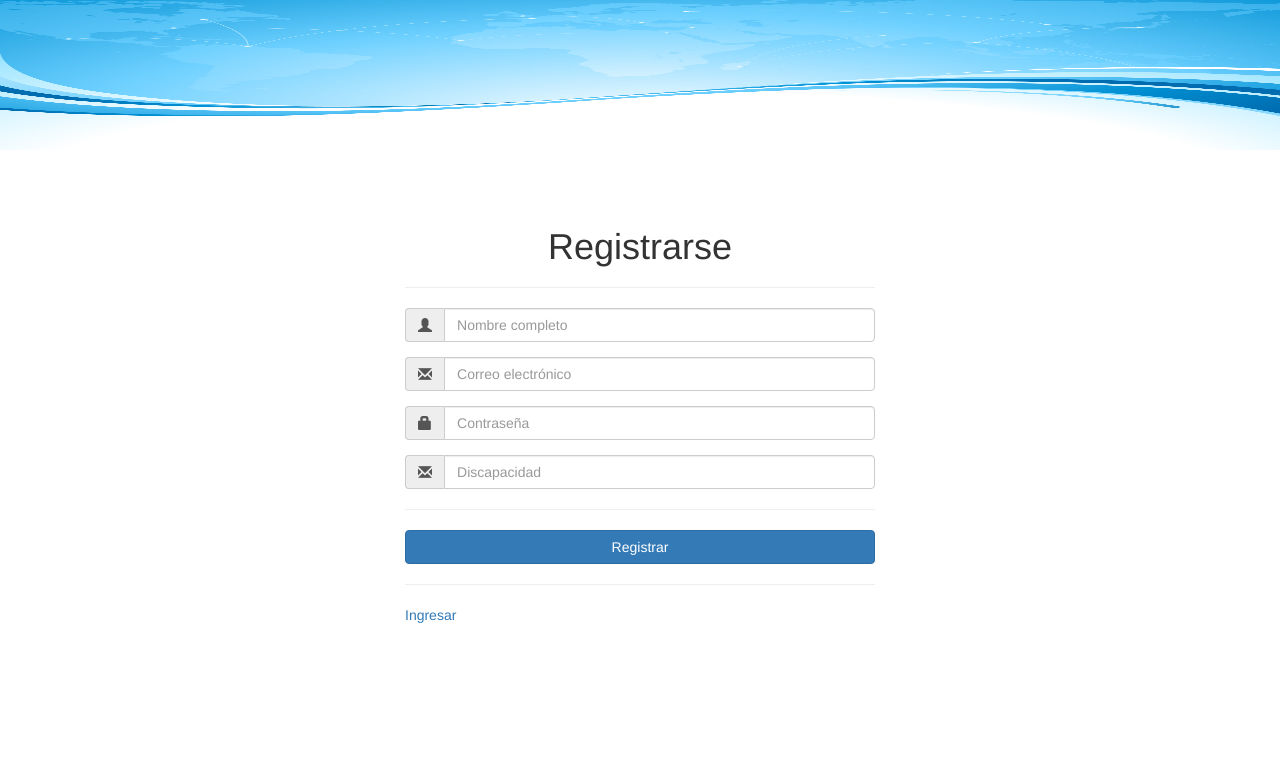
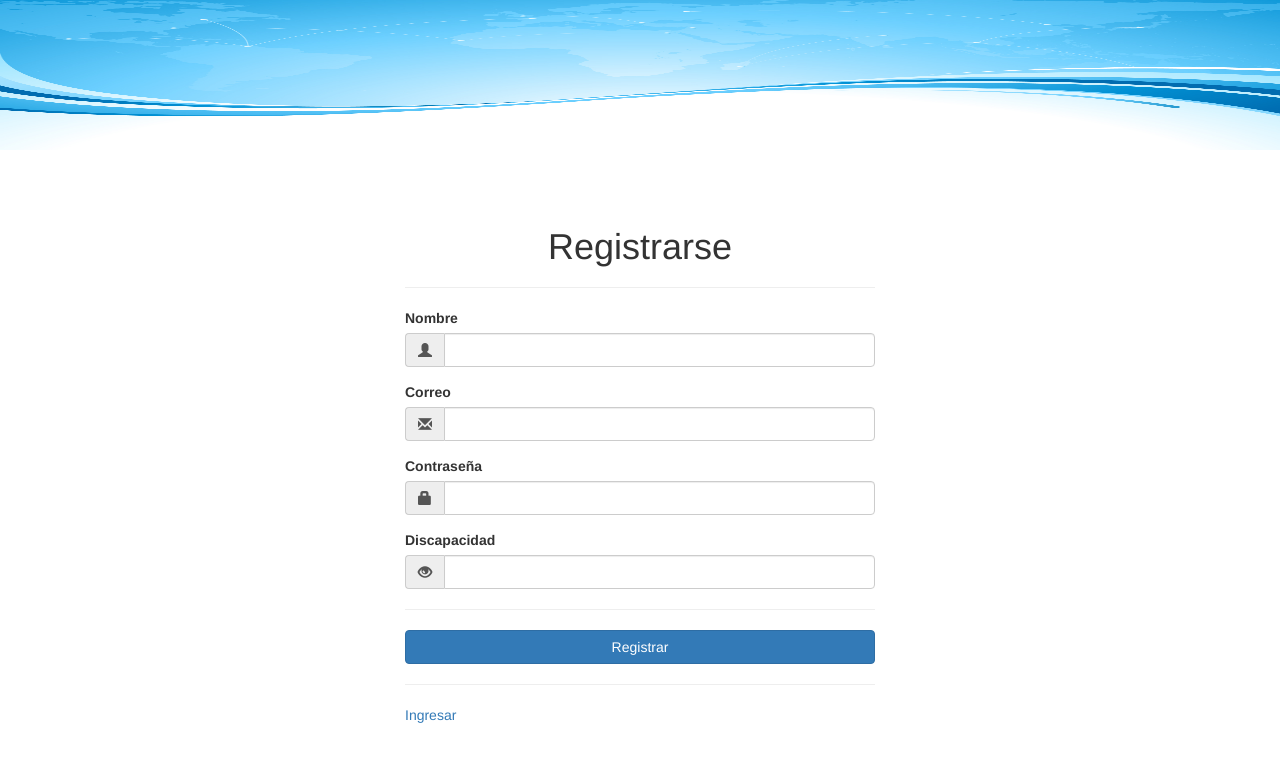
Before and after one commit to jsgf93/VisualDisabilities, a PHP site: page /register.php in a window 1280 px wide. Shown: the top 762 px of the page. Run offline with PHP 8.4, Linux system fonts and the light colour scheme; data that the repository does not hold is empty.

Commit message:
label and for tag - wcag 2.0 and some updates

```diff
--- a/prototype/evaluacionCurso.php
+++ b/prototype/evaluacionCurso.php
@@ -57,7 +57,7 @@ $userRow=mysql_fetch_array($res);?>
         </div>
     </nav>
     <div id="wapper">
-        <div class="container">
+        <div class="container" id="dina4">
             <div class="page-header">
                 <br>
                 <h1 class="text-center" tabindex="0"><strong>Evaluacion de la primera lección</strong></h1>
--- a/prototype/register.php
+++ b/prototype/register.php
@@ -141,33 +141,38 @@
 			?>
 
             <div class="form-group">
+                <label for="nombre">Nombre</label>
             	<div class="input-group">
                 <span class="input-group-addon"><span class="glyphicon glyphicon-user"></span></span>
-            	<input type="text" name="name" class="form-control" placeholder="Nombre completo" maxlength="50" value="<?php echo $name ?>" aria-label="nombre" tabindex="0"/>
+            	    <input type="text" id="nombre" name="name" class="form-control" maxlength="50" value="<?php echo $name ?>" aria-label="nombre" tabindex="0"/>
+
                 </div>
                 <span class="text-danger"><?php echo $nameError; ?></span>
             </div>
 
             <div class="form-group">
+                <label for="correo">Correo</label>
             	<div class="input-group">
                 <span class="input-group-addon"><span class="glyphicon glyphicon-envelope"></span></span>
-            	<input type="email" name="email" class="form-control" placeholder="Correo electrónico" maxlength="40" value="<?php echo $email ?>" aria-label="correo electronico" tabindex="0"/>
+            	<input type="email" id="correo" name="email" class="form-control" maxlength="40" value="<?php echo $email ?>" aria-label="correo electronico" tabindex="0"/>
                 </div>
                 <span class="text-danger"><?php echo $emailError; ?></span>
             </div>
 
             <div class="form-group">
+                <label for="psw">Contraseña</label>
             	<div class="input-group">
                 <span class="input-group-addon"><span class="glyphicon glyphicon-lock"></span></span>
-            	<input type="password" name="pass" class="form-control" placeholder="Contraseña" maxlength="15" aria-label="Contraseña" tabindex="0"/>
+            	<input type="password" id="psw" name="pass" class="form-control" maxlength="15" aria-label="Contraseña" tabindex="0"/>
                 </div>
                 <span class="text-danger"><?php echo $passError; ?></span>
             </div>
 
             <div class="form-group">
+                <label for="discapacidad">Discapacidad</label>
             	<div class="input-group">
-                <span class="input-group-addon"><span class="glyphicon glyphicon-envelope"></span></span>
-            	<input type="text" name="dis" class="form-control" placeholder="Discapacidad" maxlength="40" value="<?php echo $dis ?>" aria-label="Discapacidad" tabindex="0"/>
+                <span class="input-group-addon"><span class="glyphicon glyphicon-eye-open"></span></span>
+            	<input type="text" id="discapacidad" name="dis" class="form-control" maxlength="40" value="<?php echo $dis ?>" aria-label="Discapacidad" tabindex="0"/>
                 </div>
                 <span class="text-danger"><?php echo $disError; ?></span>
             </div>
--- a/prototype/style.css
+++ b/prototype/style.css
@@ -25,6 +25,15 @@ body{
 
 }
 
+#dina4 {
+	width: 210mm;
+	height: 365mm;
+	padding: 20px 60px;
+	border: 1px solid beige;
+	background: #fff;
+	margin: 10px auto;
+}
+
 #concepto{
 	clear: both;
 	height: 100px;
```
Also changed, not shown: prototype/curso.php (+7 -4 lines), prototype/index.php (+8 -6 lines).
